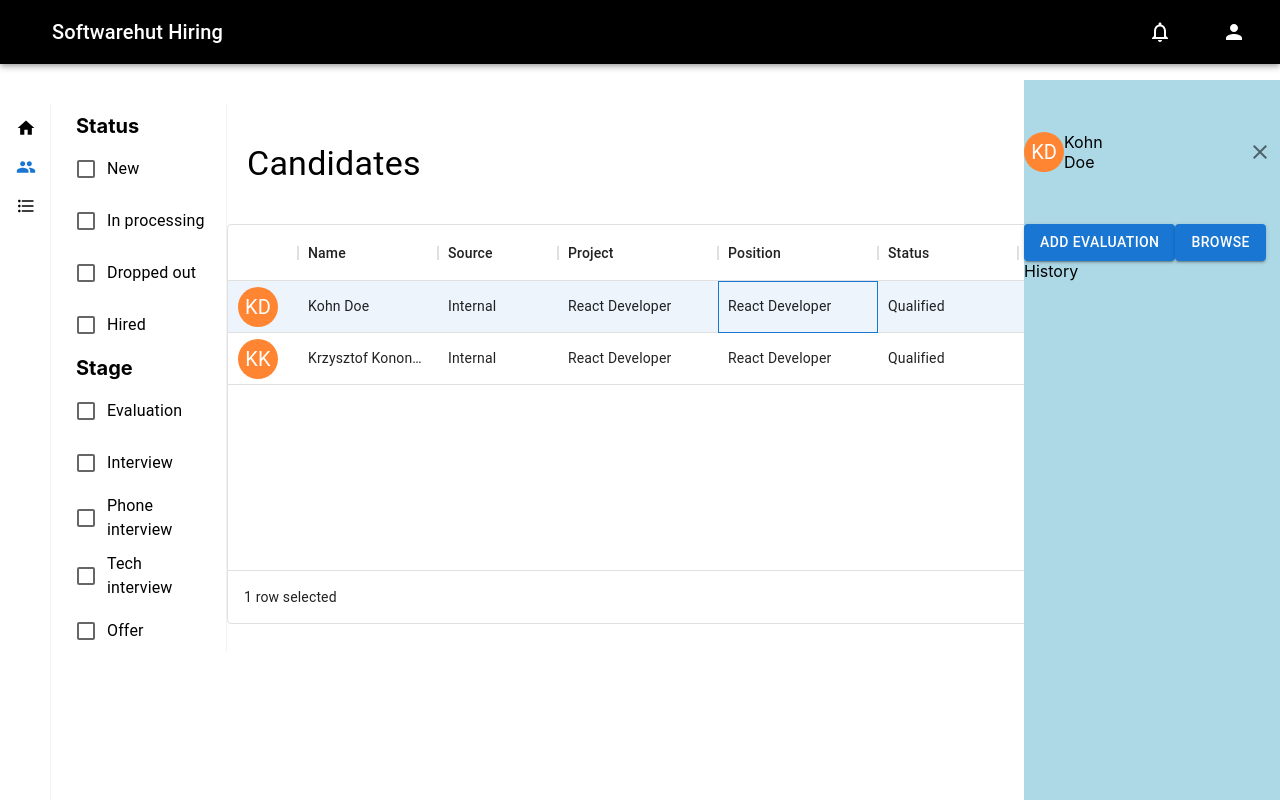
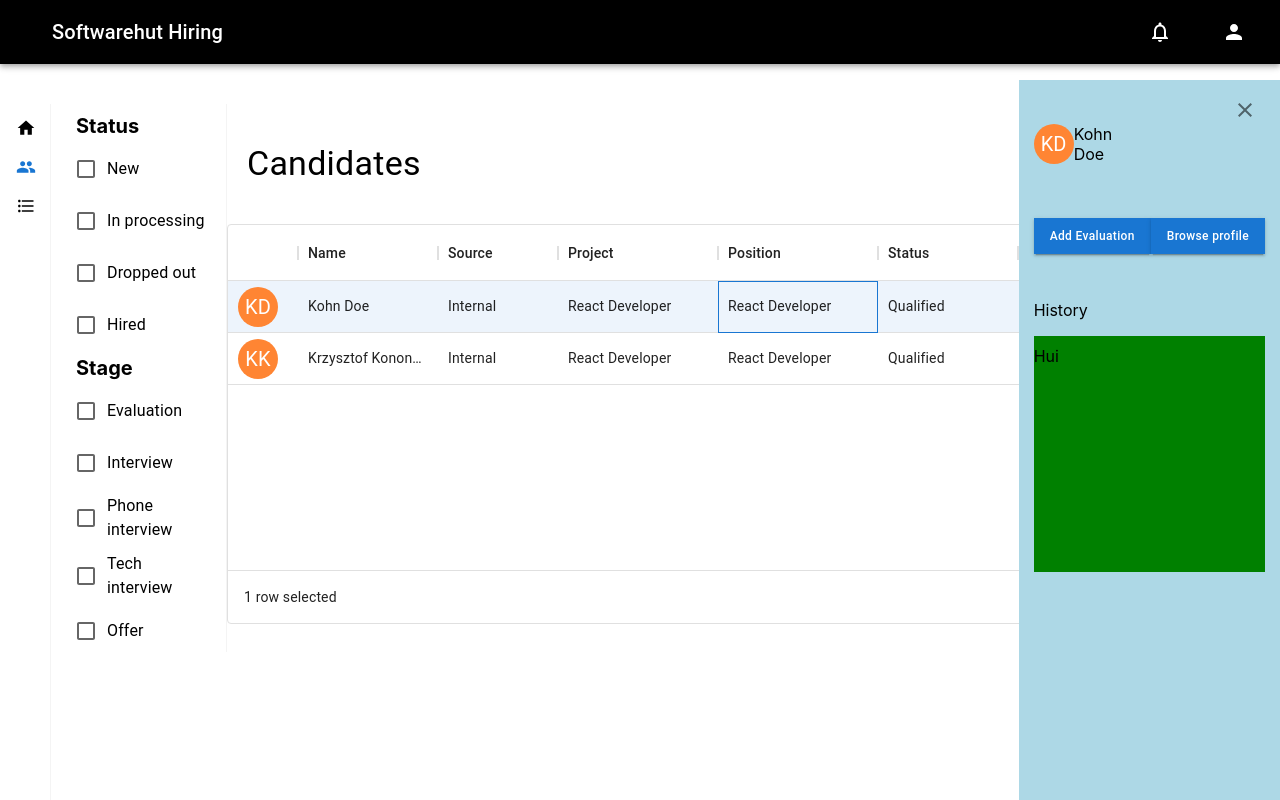
Before and after one commit to softwarehutpl/HeRo-frontend-2, a React (Create React App) app: page /candidates in a window 1280 px wide. Both pictures are taken after a click on the element 818 px from the left and 307 px from the top of the page. Built offline with nearby package versions, Linux system fonts and the light colour scheme; no server answers.

Commit message:
fixing styles

```diff
--- a/src/modules/common/components/candidateSlidePopUp/SlidePopUp.tsx
+++ b/src/modules/common/components/candidateSlidePopUp/SlidePopUp.tsx
@@ -1,23 +1,25 @@
 import React from 'react';
 import Slide from '@mui/material/Slide';
-import { ContentWrapper, Content, SlideButton, SlideHeader, SlideHeaderNameDiv, SlideNavbar} from "./SlidePopUpStyles"
+import { ContentWrapper, Content, SlideButton, SlideHeader, SlideHeaderNameDiv, SlideNavbar, HistoryWrapper, HistoryContent} from "./SlidePopUpStyles"
 import CustomAvatar from '../avatars/CustomAvatar';
 import IconButton from '@mui/material/IconButton';
 import CloseOutlinedIcon from '@mui/icons-material/CloseOutlined';
+import { useNavigate } from "react-router-dom";
 
 
 interface CandidateSlideProps {
   isChecked?: boolean;
-  candidateName: string
+  candidateName: string;
+  close: React.Dispatch<React.SetStateAction<boolean>>;
 }
 
 
+// zapytać Kamila o to aby się nie wysuwał Slide po kliknięciu na innego kandytata !!
 
 
+export function CandidateSlide({isChecked, candidateName, close }: CandidateSlideProps): JSX.Element{
 
-export function CandidateSlide({isChecked, candidateName }: CandidateSlideProps): JSX.Element{
-
-
+  const navigate = useNavigate();
     return (
       <Slide direction="left" in={isChecked} mountOnEnter unmountOnExit>
         <ContentWrapper>
@@ -27,18 +29,18 @@ export function CandidateSlide({isChecked, candidateName }: CandidateSlideProps)
                 <CustomAvatar name={candidateName}/>
                 {candidateName}
               </SlideHeaderNameDiv>
-              <IconButton>
-                <CloseOutlinedIcon style={{alignSelf: "flex-start"}}/>
+              <IconButton style={{alignSelf: "flex-start"}}>
+                <CloseOutlinedIcon onClick={() => close(false)}/>
               </IconButton>
             </SlideHeader>
             <SlideNavbar>
               <SlideButton variant="contained">Add Evaluation</SlideButton>
-              <SlideButton variant="contained">Browse</SlideButton>
+              <SlideButton variant="contained" onClick={() => navigate("/profile")}>Browse profile</SlideButton>
             </SlideNavbar>
-            <div>
-              <div>History</div>
-
-            </div>
+            <HistoryWrapper>
+              <div><p>History</p></div>
+              <HistoryContent>Hui</HistoryContent>
+            </HistoryWrapper>
           </Content>
         </ContentWrapper>
 
--- a/src/modules/common/components/candidateSlidePopUp/SlidePopUpStyles.tsx
+++ b/src/modules/common/components/candidateSlidePopUp/SlidePopUpStyles.tsx
@@ -18,25 +18,48 @@ export const Content = styled("div")`
   display: flex;
   flex-direction: column;
   height: 100%;
+  padding: 10px 15px;
 `;
 
 export const SlideHeader = styled("div")`
   display: flex;
   justify-content: space-between;
   align-items: center;
-  min-height: 20%;
+  min-height: 15%;
 `;
 
 export const SlideHeaderNameDiv = styled("div")`
   display: flex;
   justify-content: space-between;
-  width: 35%;
+  align-items: center;
+  width: 45%;
 `;
 
 export const SlideNavbar = styled("div")`
   display: flex;
+  justify-content: space-between;
+  min-height: 5%;
+  padding: 20px 0;
 `;
 
 export const SlideButton = styled(Button)`
   display: flex;
+  min-width: 40%;
+  font-size: 12px;
+  border-radius: 0;
+  text-transform: none;
 `;
+
+export const HistoryWrapper = styled("div")`
+  display: flex;
+  flex-direction: column;
+  justify-content: space-between;
+  min-height: 40%;
+  padding: 10px 0;
+`;
+
+export const HistoryContent = styled("div")`
+height: 90%;
+padding: 10px 0;
+background-color: green;
+`;
--- a/src/modules/common/components/table/CustomTable.tsx
+++ b/src/modules/common/components/table/CustomTable.tsx
@@ -98,7 +98,7 @@ export default function CustomTable() {
           ({row})=> handelChange(row)
         }
       />
-      <CandidateSlide isChecked={checked} candidateName={name}/>
+      <CandidateSlide isChecked={checked} candidateName={name} close={setChecked}/>
     </div>
   );
 }
```
